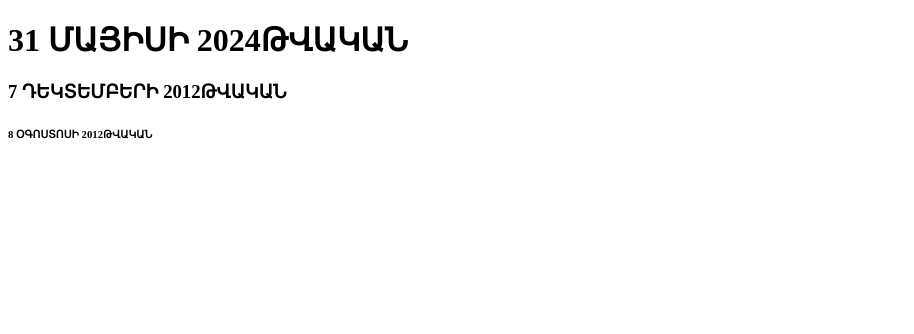
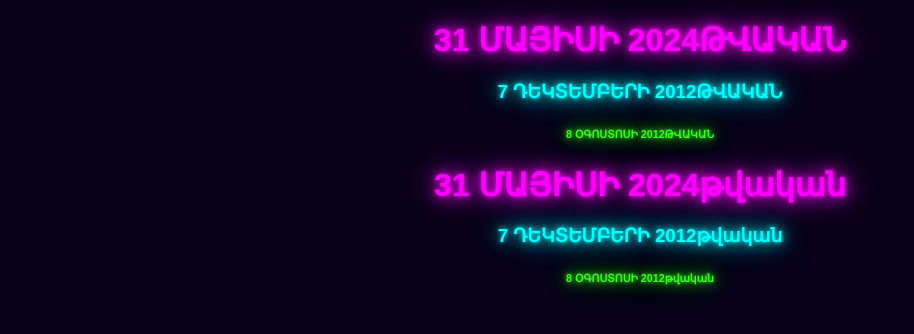
Before and after one commit to dproc3642-afk/project_Artur-Aram_9z, a plain HTML site: page index.html in a window 1280 px wide. Shown: the whole page, without its empty margins (0-914 px from the left). Drawn offline with Linux system fonts and the light colour scheme.

Commit message:
Update index.html

```diff
--- a/index.html
+++ b/index.html
@@ -6,3 +6,49 @@
     <H3>7  ԴԵԿՏԵՄԲԵՐԻ 2012ԹՎԱԿԱՆ
     <H6>8  ՕԳՈՍՏՈՍԻ   2012ԹՎԱԿԱՆ
 </HTML>
+<!DOCTYPE html>
+<html>
+<head>
+    <title>Հայկական տոներ</title>
+
+    <style>
+        body {
+            background-color: #080018;
+            color: #00ffff;
+            font-family: Arial;
+            text-align: center;
+        }
+
+        h1 {
+            color: #ff00ff;
+            text-shadow: 0 0 5px #ff00ff,
+                         0 0 15px #ff00ff,
+                         0 0 30px #ff00ff;
+        }
+
+        h3 {
+            color: #00ffff;
+            text-shadow: 0 0 5px #00ffff,
+                         0 0 15px #00ffff,
+                         0 0 30px #00ffff;
+        }
+
+        h6 {
+            color: #39ff14;
+            text-shadow: 0 0 5px #39ff14,
+                         0 0 15px #39ff14,
+                         0 0 30px #39ff14;
+        }
+    </style>
+</head>
+
+<body>
+
+    <h1>31 ՄԱՅԻՍԻ 2024թվական</h1>
+
+    <h3>7 ԴԵԿՏԵՄԲԵՐԻ 2012թվական</h3>
+
+    <h6>8 ՕԳՈՍՏՈՍԻ 2012թվական</h6>
+
+</body>
+</html>
```
